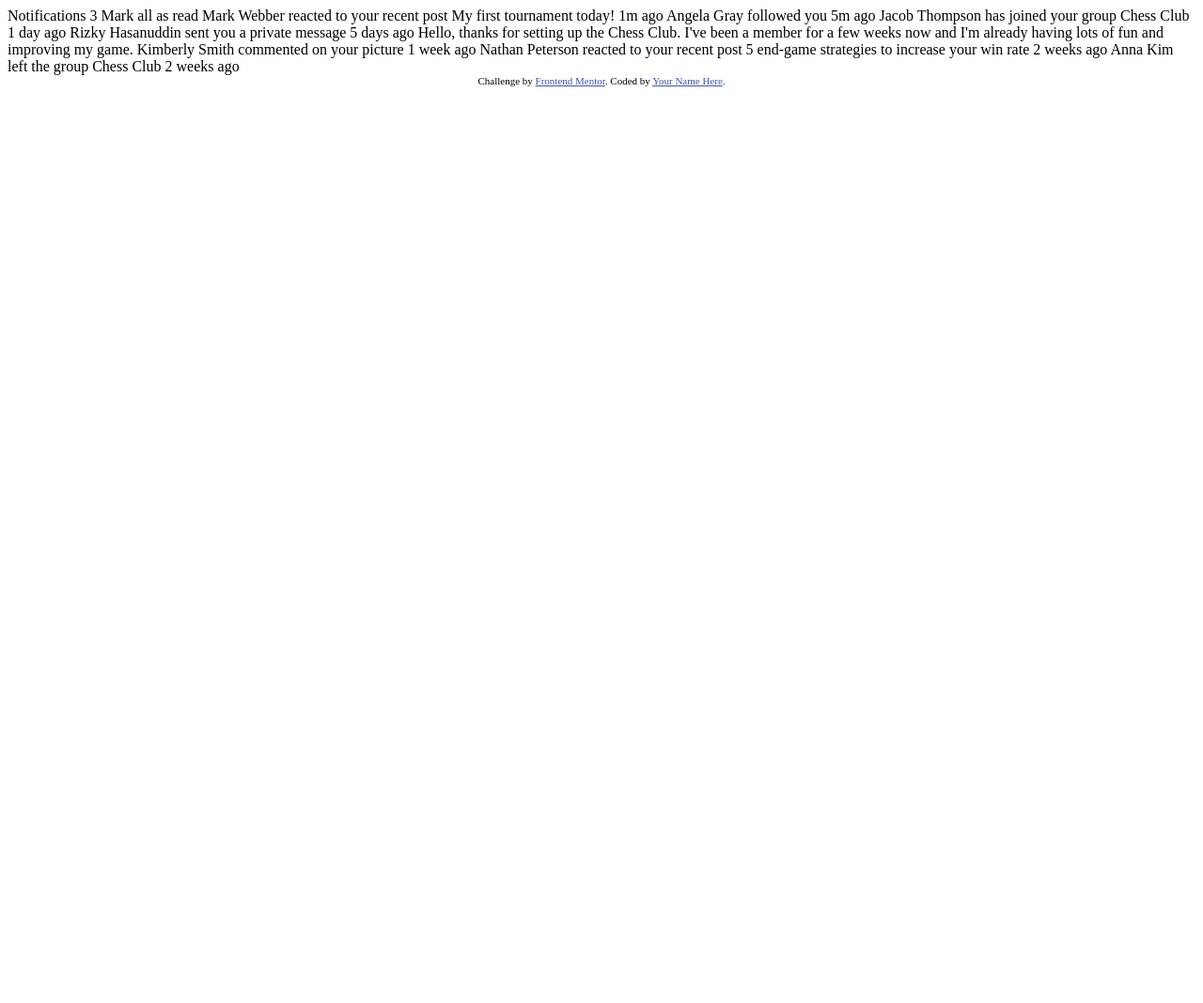
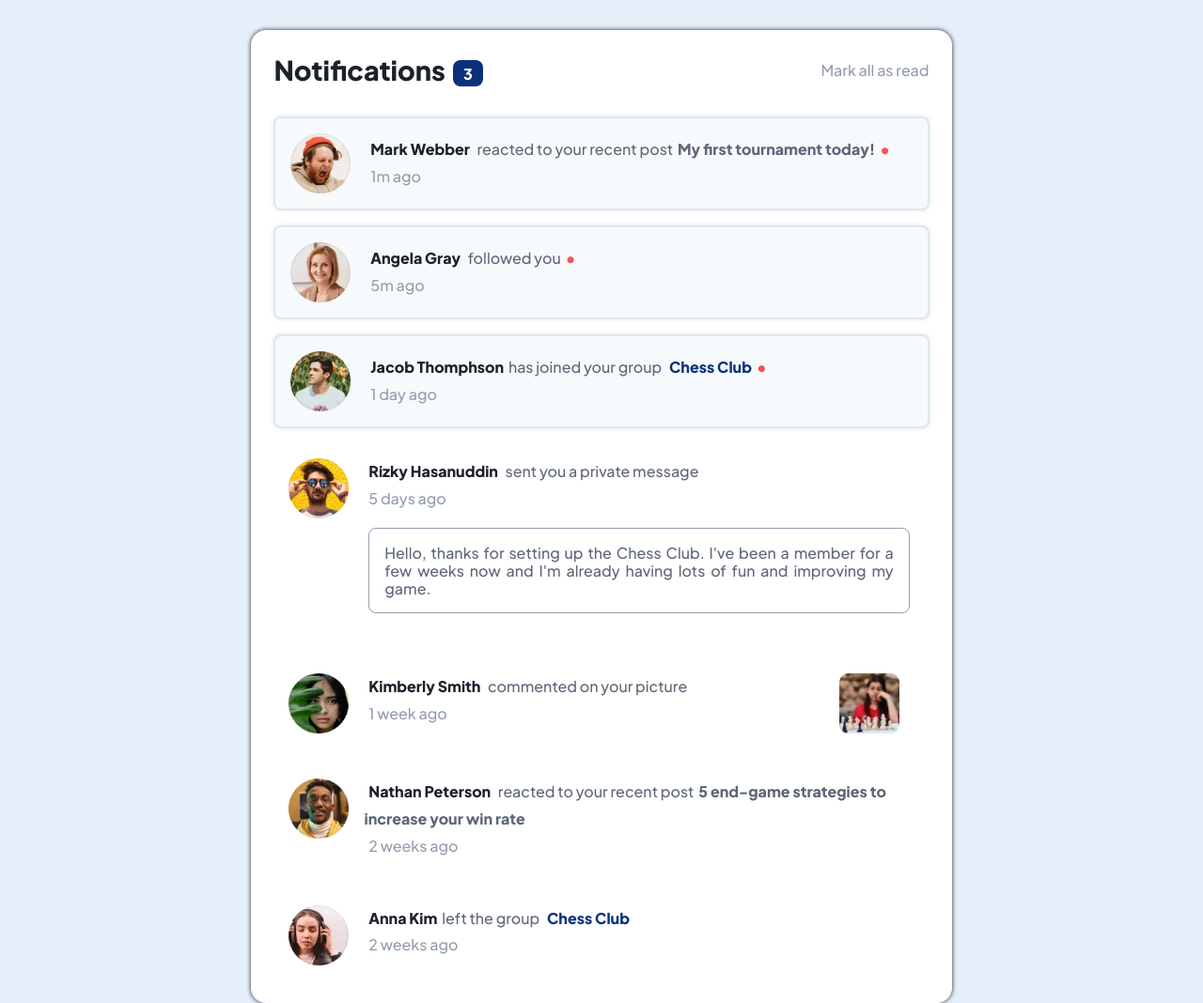
Before and after one commit to Mariosam2/notifications-page, a plain HTML site: page index.html in a window 1280 px wide. Shown: the top 1068 px of the page at 94% size. Before the commit the page ends 800 px from the top, so only its background shows below. Drawn offline with Linux system fonts and the light colour scheme.

Commit message:
structure style and script

```diff
--- /dev/null
+++ b/css/style.css
@@ -0,0 +1,198 @@
+:root {
+    --white: hsl(0, 0%, 100%);
+    --very-light-grayish-blue: hsl(210, 60%, 98%);
+    --light-grayish-blue-1: hsl(211, 68%, 94%);
+    --light-grayish-blue-2: hsl(205, 33%, 90%);
+    --grayish-blue: hsl(219, 14%, 63%);
+    --dark-grayish-blue: hsl(219, 12%, 42%);
+    --very-dark-blue:  hsl(224, 21%, 14%);
+    --blue: hsl(219, 85%, 26%);
+    --red: hsl(1, 90%, 64%);
+}
+
+
+
+* {
+    box-sizing: border-box;
+    margin: 0;
+    padding: 0;
+    font-family: 'Plus Jakarta Sans', sans-serif;
+
+}
+
+img {
+    max-width: 100%;
+    height: auto;
+}
+
+h1 {
+    font-size: 1.8rem;
+}
+
+.caption {
+    color: var(--grayish-blue);
+}
+
+#site_main {
+    align-items: center;
+    background-color: var(--light-grayish-blue-1);
+    padding: 2rem 0;
+}
+
+.container {
+
+    max-width: 1440px;
+    margin: 0 auto;
+}
+
+.row {
+    display: flex;
+    flex-wrap: wrap;
+
+}
+
+
+/* #region utilities */
+.d-flex {
+    display: flex;
+}
+
+.justify-center {
+    justify-content: center;
+}
+
+.ms_auto {
+    margin-left: auto;
+}
+/* #endregion */
+
+/* #region columns */
+.col-7 {
+    width: calc((100%/12)*7);
+    background-color: var(--white);
+    box-shadow: 0 0 5px var(--very-dark-blue);
+    border-radius: 1rem;
+    padding: 1.5rem;
+}
+/* #endregion */
+
+/* #region main */
+.notifications {
+    justify-content: space-between;
+    align-items: center;
+    margin-bottom: 2rem;
+}
+
+#reset:hover, .not_msg:hover {
+    cursor: pointer;
+}
+
+.nots_num {
+    color: white;
+    display: inline-block;
+    padding: 0.2rem 0.7rem;
+    margin: 0 0.5rem;
+    font-size: 1rem;
+    background-color: var(--blue);
+    border-radius: 0.5rem;
+    vertical-align: middle;
+
+}
+
+.title, .not_msg strong {
+    color: var(--very-dark-blue);
+}
+
+.not_msg {
+    margin-top: 1rem;
+    padding: 1rem;
+
+
+}
+
+.not_msg p > *:not(.private_msg) {
+    padding-left: 0.3rem
+
+}
+
+.not_msg.unread {
+    border-radius: 0.5rem;
+    border: 2px solid var(--light-grayish-blue-2);
+    box-shadow: 0 0 5px var(--light-grayish-blue-2);
+    align-items: center;
+    background-color: var(--very-light-grayish-blue);
+}
+
+.unread .bullet::before {
+    color: var(--red);
+    content: "\2022";
+    font-weight: 800;
+}
+
+.not_msg img {
+    padding-right:  1rem;
+    max-width: 80px;
+    object-fit: contain;
+    align-self: flex-start;
+}
+
+
+
+.not_msg p {
+    color: var(--dark-grayish-blue);
+    line-height: 1.8;
+
+
+}
+
+.fw-bold {
+    font-weight: 800;
+}
+
+.group {
+    color: var(--blue);
+}
+
+
+.private_msg {
+    display: block;
+    width: fit-content;
+    padding: 1rem;
+    margin: 1rem 0.3rem;
+    border: 1px solid var(--grayish-blue);
+    border-radius: 0.5rem;
+    line-height: 1.2;
+    text-align: justify;
+
+}
+
+
+
+/* #endregion */
+
+
+/* responsive desktop-first */
+
+@media screen and (max-width: 991px) {
+    .container {
+        width: 100%;
+        max-width: 960px;
+    }
+
+    .col-lg-12 {
+        width: 100%;
+        border-radius: 0;
+    }
+
+    #site_main {
+        padding: 0;
+
+    }
+
+}
+
+@media screen and (max-width: 575px) {
+    html {
+        font-size: 14px;
+    }
+}
--- a/index.html
+++ b/index.html
@@ -1,22 +1,95 @@
 <!DOCTYPE html>
 <html lang="en">
+
 <head>
   <meta charset="UTF-8">
-  <meta name="viewport" content="width=device-width, initial-scale=1.0"> <!-- displays site properly based on user's device -->
+  <meta name="viewport" content="width=device-width, initial-scale=1.0">
+  <!-- displays site properly based on user's device -->
 
   <link rel="icon" type="image/png" sizes="32x32" href="./images/favicon-32x32.png">
+  <link rel="preconnect" href="https://fonts.googleapis.com">
+  <link rel="preconnect" href="https://fonts.gstatic.com" crossorigin>
+  <link href="https://fonts.googleapis.com/css2?family=Plus+Jakarta+Sans:wght@500;800&display=swap" rel="stylesheet">
+  <title>Frontend Mentor | Notifications page</title>
+  <link rel="stylesheet" href="./css/style.css">
+</head>
 
-  <title>Frontend Mentor | Notifications page</title>
+<body>
+  <main id="site_main" class="d-flex">
+    <div class="container">
+      <div class="row justify-center">
+        <div class="col-7 col-lg-12">
+          <div class="notifications d-flex">
+            <h1 class="title">Notifications<span class="nots_num">3</span></h1>
+            <span class="caption" id="reset">Mark all as read</span>
+          </div>
+          <div class="not_msg unread d-flex">
+            <img src="./assets/images/avatar-mark-webber.webp" alt="">
+            <p> <strong>Mark Webber</strong> <span class="text">reacted to your recent post</span><span class="fw-bold">My first tournament today!</span ><span class="bullet"></span><br><span class="caption">1m ago</span></p>
 
-  <!-- Feel free to remove these styles or customise in your own stylesheet 👍 -->
-  <style>
-    .attribution { font-size: 11px; text-align: center; }
-    .attribution a { color: hsl(228, 45%, 44%); }
-  </style>
-</head>
-<body>
+          </div>
+          <div class="not_msg unread d-flex">
+            <img src="./assets/images/avatar-angela-gray.webp" alt="">
+            <p> <strong>Angela Gray</strong> <span class="text">followed you</span><span class="bullet"></span><br><span class="caption">5m ago</span></p>
+          </div>
+          <div class="not_msg unread d-flex">
+            <img src="./assets/images/avatar-jacob-thompson.webp" alt="">
+            <p> <strong>Jacob Thomphson</strong><span class="text">has joined your group</span><span class="fw-bold group"> Chess Club</span><span class="bullet"></span><br><span class="caption">1 day ago</span> </p>
+          </div>
+          <div class="not_msg  d-flex">
+            <img src="./assets/images/avatar-rizky-hasanuddin.webp" alt="">
+            <p><strong>Rizky Hasanuddin</strong> <span class="text">sent you a private message</span><span class="bullet"></span><br><span class="caption">5 days ago</span><span class="private_msg">Hello, thanks for setting up the Chess Club. I've been a member for a few weeks now and
+              I'm already having lots of fun and improving my game.</span> </p>
+          </div>
+          <div class="not_msg d-flex">
+            <img src="./assets/images/avatar-kimberly-smith.webp" alt="">
+            <p> <strong>Kimberly Smith</strong> <span class="text">commented on your picture</span><span class="bullet"></span><br><span class="caption">1 week ago</span></p>
+            <img src="./assets/images/image-chess.webp" alt="" class="ms_auto">
+          </div>
+          <div class="not_msg  d-flex">
+            <img src="./assets/images/avatar-nathan-peterson.webp" alt="">
+            <p> <strong>Nathan Peterson</strong> <span class="text">reacted to your recent post</span><span class="fw-bold">5 end-game strategies to increase your win rate</span ><span class="bullet"></span><br><span class="caption">2 weeks ago</span></p>
+          </div>
+          <div class="not_msg d-flex">
+            <img src="./assets/images/avatar-anna-kim.webp" alt="">
+            <p> <strong>Anna Kim</strong><span class="text">left the group</span><span class="fw-bold group"> Chess Club</span><span class="bullet"></span><br><span class="caption">2 weeks ago</span> </p>
+          </div>
 
-  Notifications 3
+        </div>
+      </div>
+    </div>
+  </main>
+  <!-- /#site_main -->
+
+
+
+
+
+
+
+
+
+
+
+
+
+
+
+
+
+
+
+
+
+
+
+
+
+
+
+
+
+  <!-- Notifications 3
 
   Mark all as read
 
@@ -41,11 +114,8 @@
   2 weeks ago
 
   Anna Kim left the group Chess Club
-  2 weeks ago
+  2 weeks ago -->
+  <script src="./js/index.js"></script>
+</body>
 
-  <div class="attribution">
-    Challenge by <a href="https://www.frontendmentor.io?ref=challenge" target="_blank">Frontend Mentor</a>.
-    Coded by <a href="#">Your Name Here</a>.
-  </div>
-</body>
 </html>
--- /dev/null
+++ b/js/index.js
@@ -0,0 +1,33 @@
+const notifications = document.querySelectorAll(".not_msg");
+const reset = document.getElementById("reset");
+const num_nots = document.querySelector(".nots_num");
+var value = 0;
+activeNotifications(notifications);
+
+
+function activeNotifications (array) {
+    array.forEach((element)=> {
+        if(element.classList.contains("unread")){
+            value++;
+        }
+
+    });
+    num_nots.innerHTML = value;
+}
+
+reset.addEventListener("click", ()=> {
+    notifications.forEach((element)=> {
+        value = 0;
+        element.classList.remove("unread");
+        activeNotifications(notifications);
+    });
+});
+
+
+notifications.forEach((element)=> {
+    element.addEventListener("click", () => {
+        value = 0
+        element.classList.remove("unread");
+        activeNotifications(notifications);
+    });
+});
```
